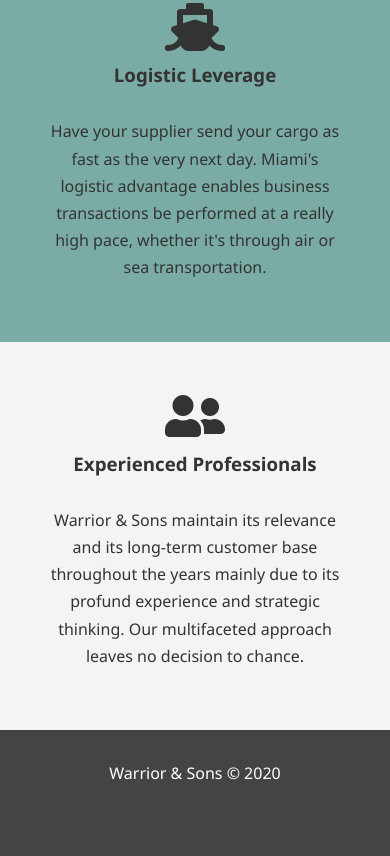
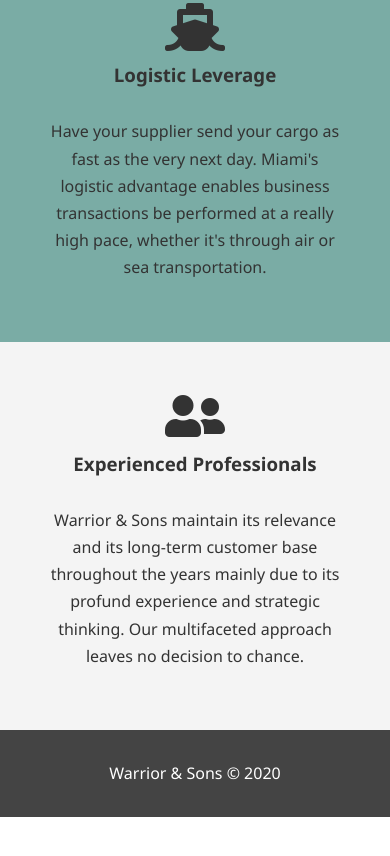
Before and after one commit to salva116/ws, a plain HTML site: page index.html in a window 390 px wide. Shown: the part 1704-2560 px from the top of the page. After the commit the page ends 2521 px from the top, so only its background shows below. Drawn offline with Linux system fonts and the light colour scheme.

```diff
--- a/css/mobile.css
+++ b/css/mobile.css
@@ -68,5 +68,5 @@
   text-align: center;
   background: #444;
   color: #fff;
-  padding-bottom: 175px;
+  padding-bottom: 20px;
 }
```
